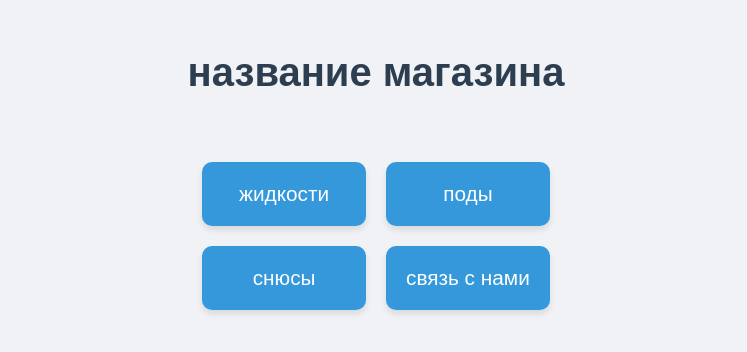
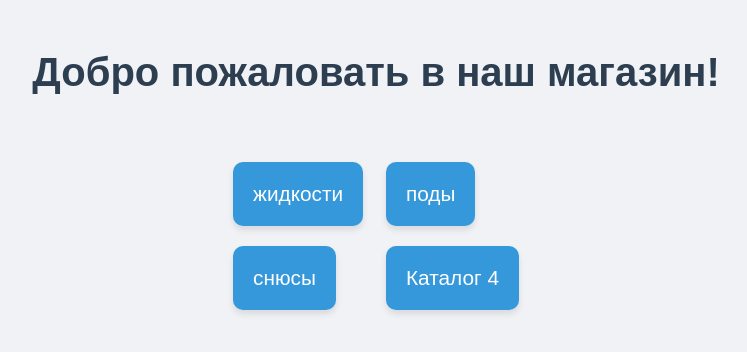
Before and after one commit to cracker228/cracker228.github.io, a plain HTML site: page index.html in a window 1280 px wide. Shown: the whole page, without its empty margins (264-1011 px from the left). Drawn offline with Linux system fonts and the light colour scheme.

Commit message:
Update index.html

```diff
--- a/index.html
+++ b/index.html
@@ -62,13 +62,13 @@
 </head>
 <body>
 
-  <h1 class="greeting">название магазина</h1>
+  <h1 class="greeting">Добро пожаловать в наш магазин!</h1>
 
   <div class="catalog-grid">
-    <button class="catalog-btn">жидкости</button>
-    <button class="catalog-btn">поды</button>
-    <button class="catalog-btn">снюсы</button>
-    <button class="catalog-btn">связь с нами</button>
+    <a href="liquids.html"><button class="catalog-btn">жидкости</button></a>
+    <a href="vapes.html"><button class="catalog-btn">поды</button></a>
+    <a href="snus.html"><button class="catalog-btn">снюсы</button></a>
+    <a href="catalog4.html"><button class="catalog-btn">Каталог 4</button></a>
   </div>
 
 </body>
```
